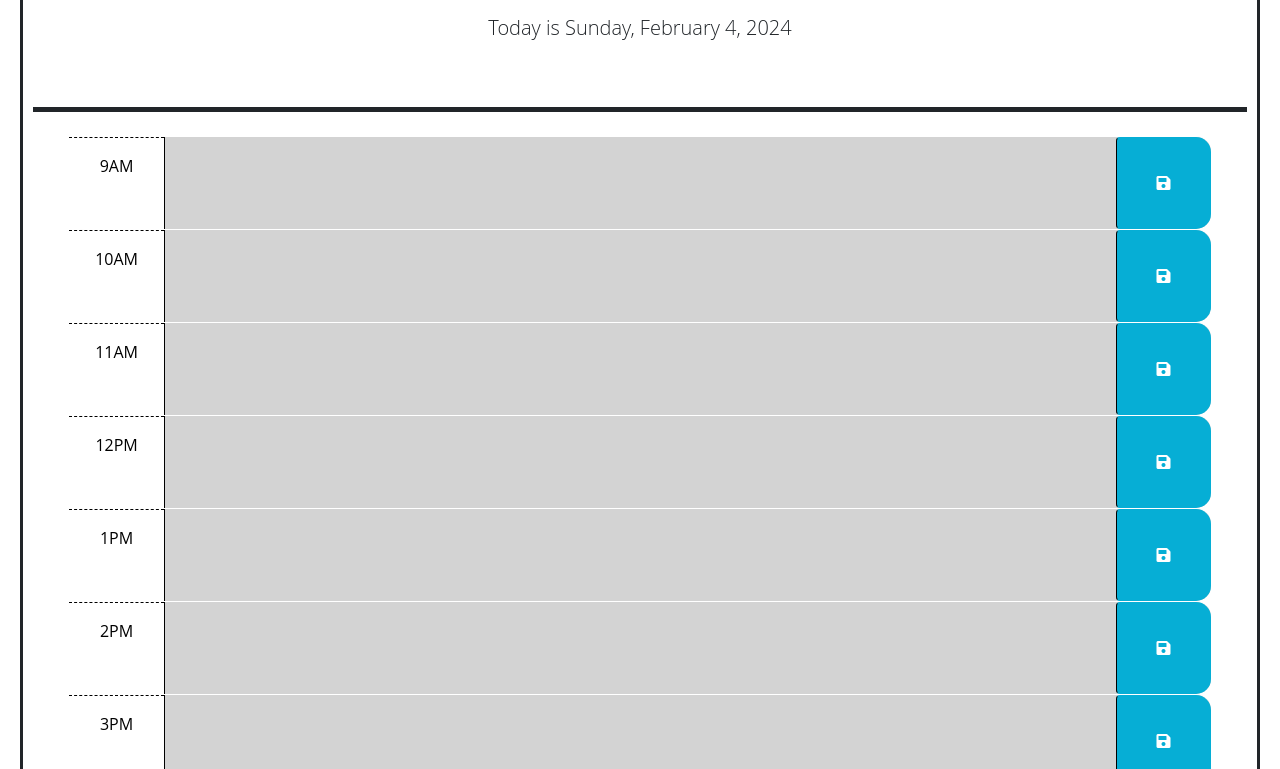
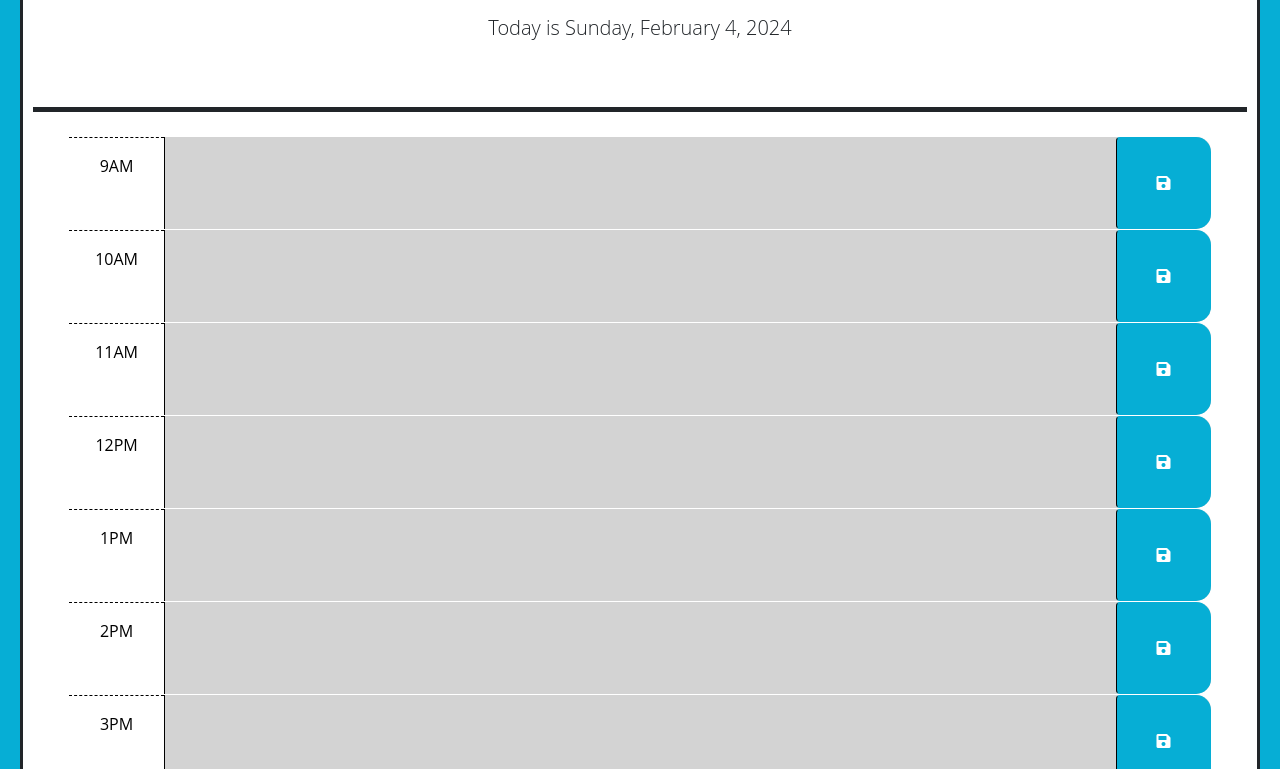
Before and after one commit to Daleray1231/WorkDay_Scheduler, a plain HTML site: page index.html in a window 1280 px wide. Shown: the part 199-968 px from the top of the page. Drawn offline with nearby package versions, Linux system fonts and the light colour scheme.

Commit message:
updated readme

```diff
--- a/Assets/css/style.css
+++ b/Assets/css/style.css
@@ -1,3 +1,7 @@
+:root {
+  background-color: #06aed5;
+}
+
 body {
   font-family: 'Open Sans', sans-serif;
   font-size: 16px;
```
Also changed, not shown: Assets/javascript/script.js (+4 -22 lines), index.html (+9 -3 lines), Assets/images/Opera Snapshot_2024-02-04_134050_127.0.0.1.png (added), image.png (deleted), 1 other file.
